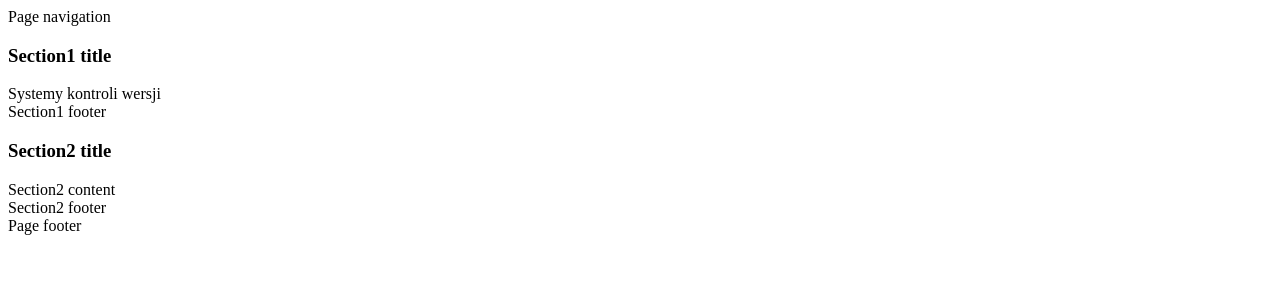
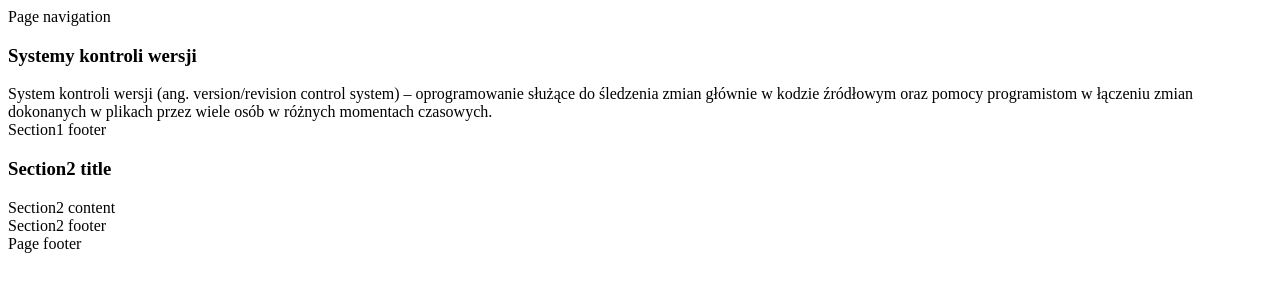
Before and after one commit to wisni4k/iislabpio_187841, a plain HTML site: page index.html in a window 1280 px wide. Drawn offline with Linux system fonts and the light colour scheme.

Commit message:
Zawartosc sekcji 1

```diff
--- a/index.html
+++ b/index.html
@@ -9,10 +9,10 @@
 		</nav>
 		<section id="section1" class="panel panel-default">
 			<div class="panel-heading">
-	    		<h3 class="panel-title">Section1 title</h3>
+	    		<h3 class="panel-title">Systemy kontroli wersji</h3>
 		  	</div>
 	  		<div class="panel-body">
-	    		Systemy kontroli wersji
+	    		System kontroli wersji (ang. version/revision control system) – oprogramowanie służące do śledzenia zmian głównie w kodzie źródłowym oraz pomocy programistom w łączeniu zmian dokonanych w plikach przez wiele osób w różnych momentach czasowych.
 	  		</div>
 			<footer class="panel-footer">
 				Section1 footer
```
